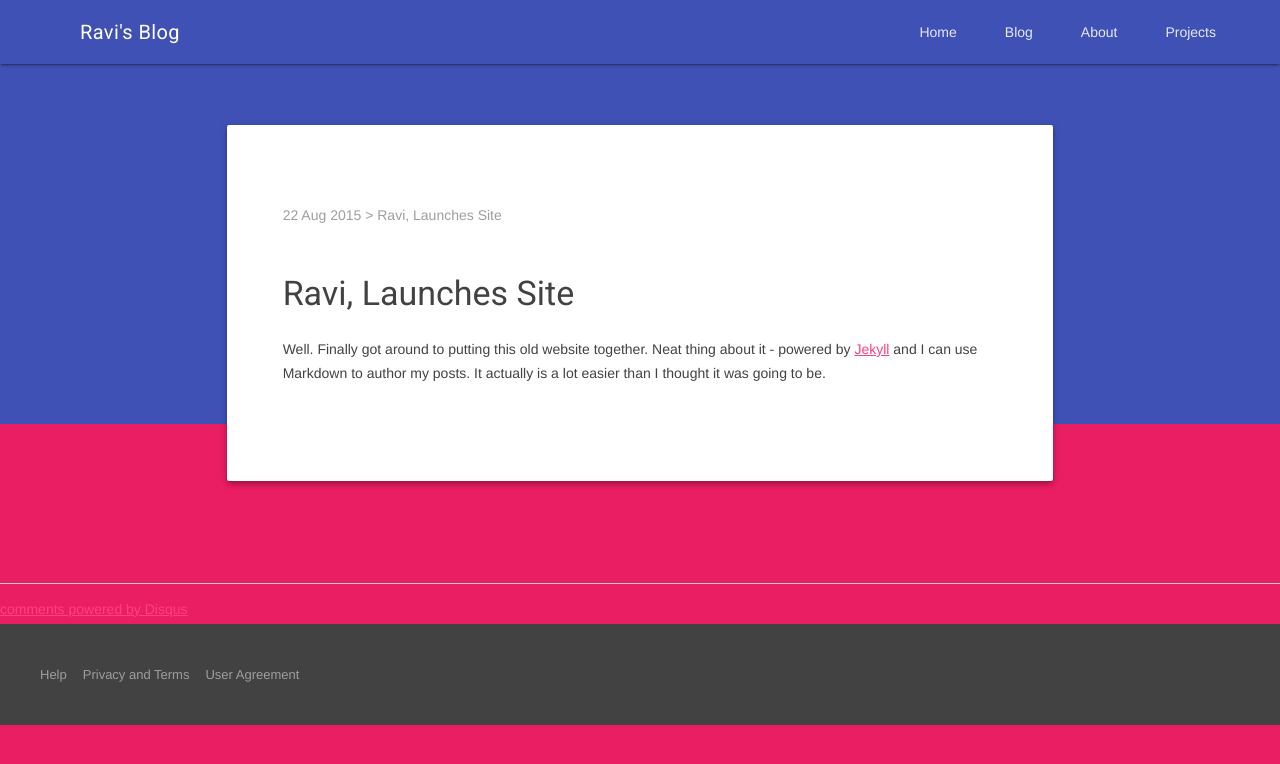
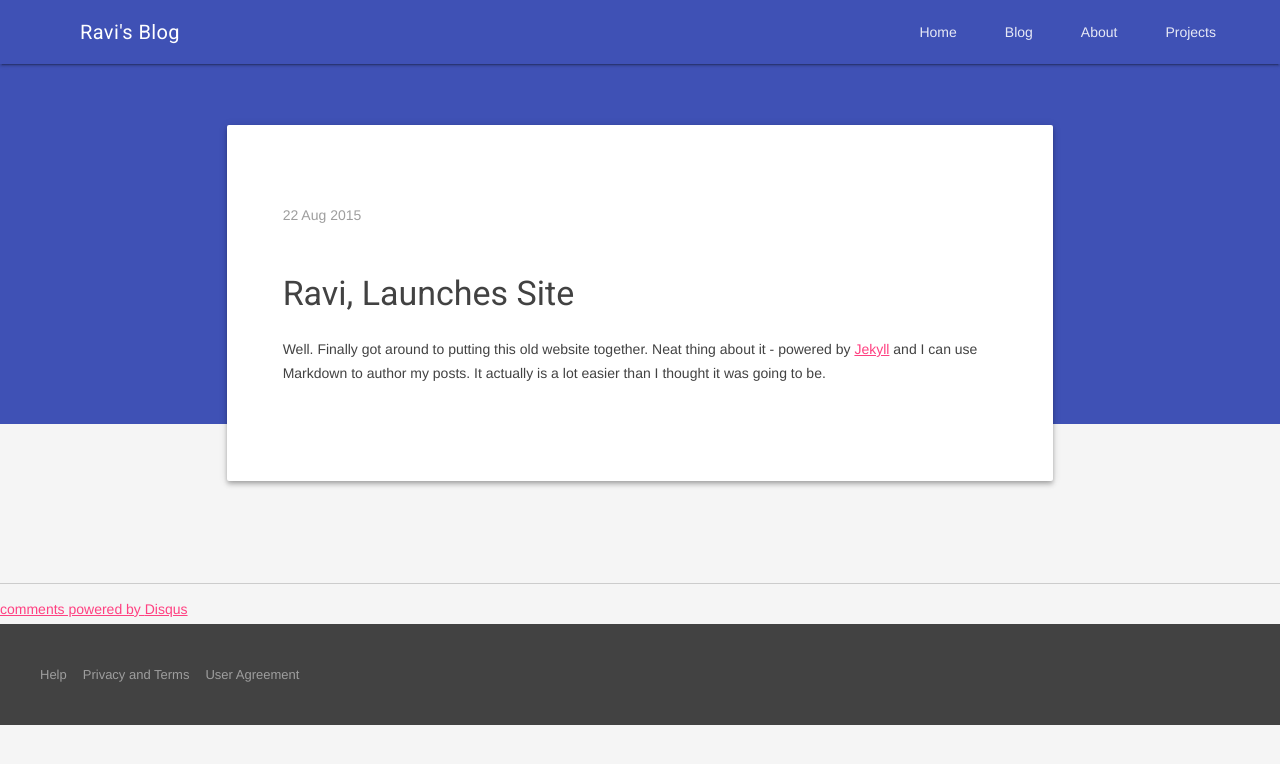
Before and after one commit to RaviiKmr/raviikmr.github.io, a Jekyll site: the page built from _posts/2015-08-22-my-website-launched.md, in a window 1280 px wide. Shown: the top 764 px of the page. Built offline with Jekyll 4.4.1, drawn with Linux system fonts in a browser that asks for light colours; nearby versions of some CDN libraries; comment, search, counter and statistics services are not loaded.

Commit message:
fix colors

```diff
--- a/_layouts/default.html
+++ b/_layouts/default.html
@@ -28,7 +28,7 @@
 		<div class="demo-layout mdl-layout mdl-layout--fixed-header mdl-js-layout mdl-color--grey-100">
 		<!--New header start ////////////////// -->
 	  <!-- Always shows a header, even in smaller screens. -->
-<div class="mdl-layout mdl-js-layout mdl-layout--fixed-header mdl-color--pink">
+<div class="mdl-layout mdl-js-layout mdl-layout--fixed-header mdl-color--deep_orange">
   <header class="mdl-layout__header">
     <div class="mdl-layout__header-row">
       <!-- Title -->
--- a/_layouts/post.html
+++ b/_layouts/post.html
@@ -18,7 +18,7 @@
           <div class="mdl-cell mdl-cell--2-col mdl-cell--hide-tablet mdl-cell--hide-phone"></div>
           <div class="demo-content mdl-color--white mdl-shadow--4dp content mdl-color-text--grey-800 mdl-cell mdl-cell--8-col">
             <div class="demo-crumbs mdl-color-text--grey-500">
-              {{ page.date | date_to_string }} &gt; {{ page.title }}
+              {{ page.date | date_to_string }}
             </div>
 
             <h3>{{ page.title }}</h3>
```
